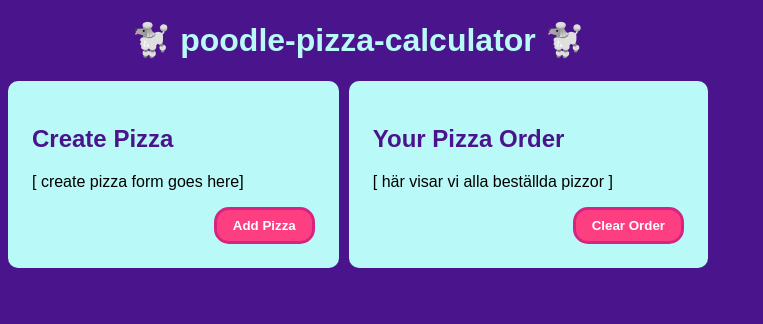
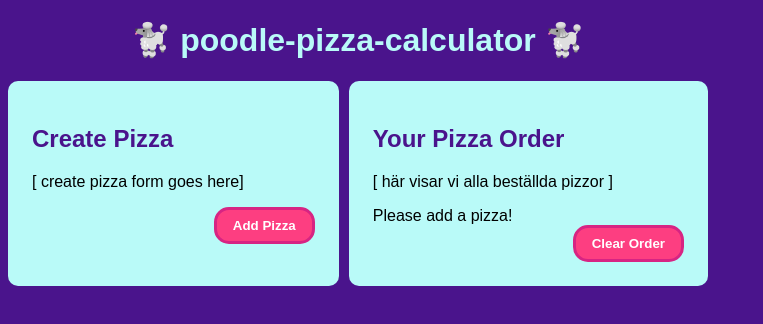
Before and after one commit to niklas-mardby/poodle-pizza-calculator, a React (Vite) app: page / in a window 1280 px wide. Shown: the top 324 px of the page, without its empty margins (0-763 px from the left). Built offline with nearby package versions, Linux system fonts and the light colour scheme.

Commit message:
Conditional rendering of pizza orders

```diff
--- a/src/components/PizzaOrder/PizzaOrder.tsx
+++ b/src/components/PizzaOrder/PizzaOrder.tsx
@@ -1,11 +1,20 @@
+import { useContext } from "react";
 import Button from "../Button/Button";
 import "./PizzaOrder.scss";
+import { GlobalStateContext } from "../../state/GlobalStateContext";
 
 const PizzaOrder = () => {
+	const { state } = useContext(GlobalStateContext);
+
 	return (
 		<section className="PizzaOrder">
 			<h2>Your Pizza Order</h2>
 			<p>[ här visar vi alla beställda pizzor ]</p>
+			{state.pizzaOrder.length > 0 ? (
+				<div>alla pizzor</div>
+			) : (
+				<div>Please add a pizza!</div>
+			)}
 			<Button
 				handleClick={() => {
 					console.log("hit?");
```
Also changed, not shown: src/state/GlobalStateContext.tsx (+9 -0 lines).
